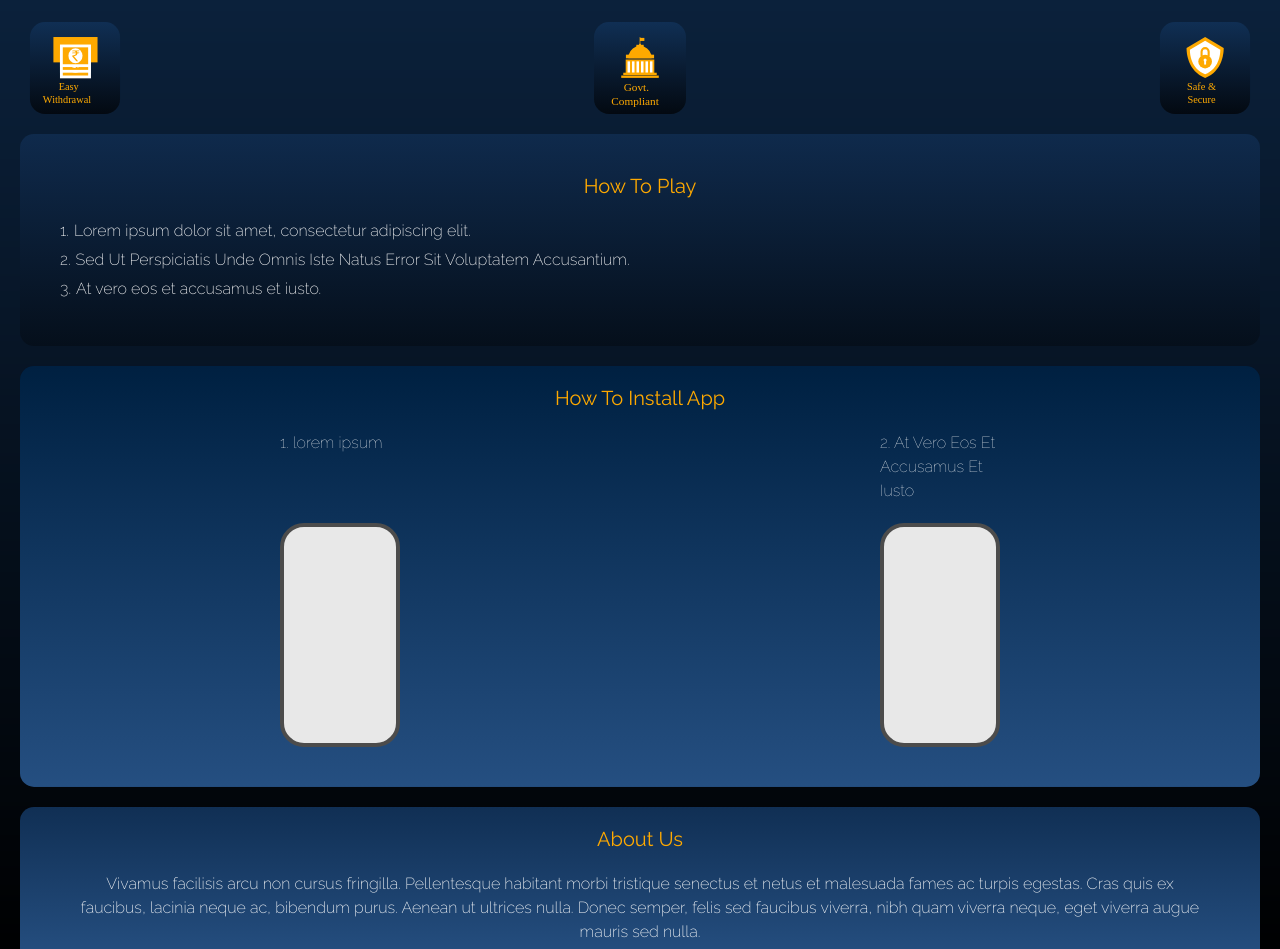
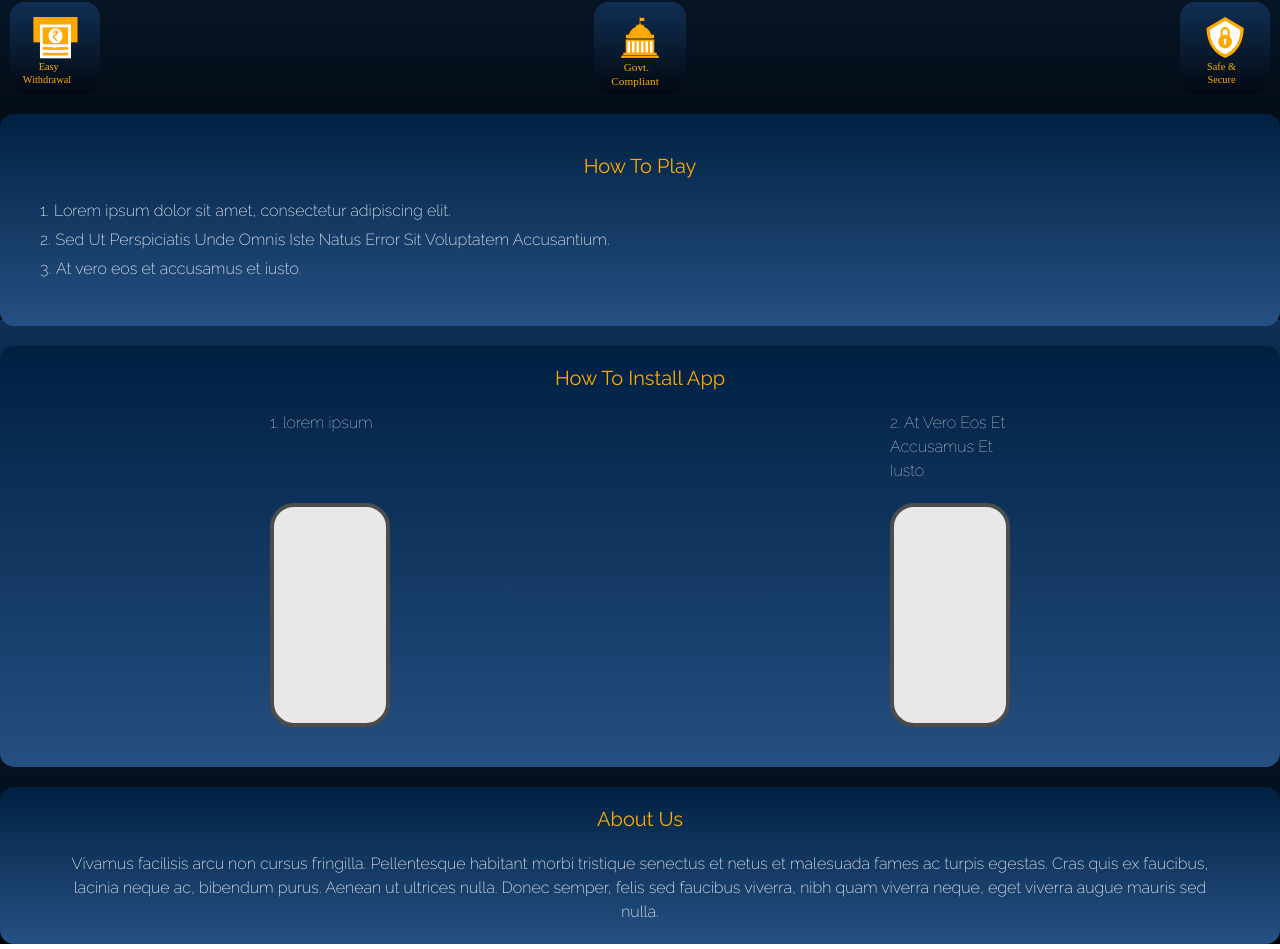
Before and after one commit to imcontrive/bluedemo, a React (Create React App) app: page / in a window 1280 px wide. Shown: the part 400-1349 px from the top of the page. Built offline with nearby package versions, Linux system fonts and the light colour scheme.

Commit message:
update bg-gradient

```diff
--- a/src/App.scss
+++ b/src/App.scss
@@ -9,16 +9,23 @@ $default_border_radius: 14px;
 $default-box-shadow: 0 1px 3px rgba(0,0,0,0.4), 0 1px 2px rgba(0,0,0,0.4);
 $default-transition: all 0.3s cubic-bezier(.25,.8,.25,1);
 
-// body{
+body{
+  // height: 100vh;
+  // width: 100vw;
+  // position: fixed;
+  // z-index: -10000;
   // background: url("./images/body-bg.png");
+  // background-attachment: fixed;
   // background-size: 100% 100%;
-// }
+}
 .primary_wrapper {
   background: url("./images/body-bg.png");
-  background-size: 100% 100%;
+  // background-size: 100% 100%;
+  background-attachment: fixed;
+
 
   .inner__wrapper {
-    padding: $margin_from_div;
+    // padding: $margin_from_div;
     // max-width: 900px;
     // margin: 0 auto;
     // width: 100%;
@@ -69,7 +76,7 @@ $default-transition: all 0.3s cubic-bezier(.25,.8,.25,1);
   }
 
   .three_icons {
-    min-width: 360px;
+    min-width: 320px;
     width: 100%;
     display: flex;
     justify-content: space-between;
@@ -96,13 +103,15 @@ $default-transition: all 0.3s cubic-bezier(.25,.8,.25,1);
   }
 
   .how_to_play {
-    min-width: 344px;
+    min-width: 320px;
     border-radius: $default_border_radius;
     width: 100%;
     padding: $margin_from_div;
     // border: 3px solid green;
-    background:   transparent linear-gradient(180deg, #0F2A4C 0%, #050F1B 100%) 0%
+    background:   transparent linear-gradient(180deg, #002142 0%, #265082 100%) 0%
     0% no-repeat padding-box;
+    // background:   transparent linear-gradient(180deg, #0F2A4C 0%, #050F1B 100%) 0%
+    // 0% no-repeat padding-box;
     // background: transparent linear-gradient(180deg, #2f1420 0, #4f1a29 100%);
 
     .sub_heading {
@@ -135,7 +144,7 @@ $default-transition: all 0.3s cubic-bezier(.25,.8,.25,1);
   }
 
   .how_to_install {
-    min-width: 344px;
+    min-width: 320px;
     border-radius: $default_border_radius;
     margin-top: $margin_from_div;
     padding: $margin_from_div;
@@ -191,11 +200,16 @@ $default-transition: all 0.3s cubic-bezier(.25,.8,.25,1);
   .about_section {
 
     position: relative;
-    min-width: 344px;
+    min-width: 320px;
     border-radius: $default_border_radius;
     width: 100%;
-    background:   transparent linear-gradient(180deg, #102f54 0%, #265082 100%) 0%
+    // background:   transparent linear-gradient(180deg, #102f54 0%, #265082 100%) 0%
+    // 0% no-repeat padding-box;
+
+    background:   transparent linear-gradient(180deg, #002142 0%, #265082 100%) 0%
     0% no-repeat padding-box;
+
+    opacity: 80%;
 
     transition: box-shadow 0.25s ease, transform 0.25s ease,
       -webkit-transform 0.25s ease;
```
